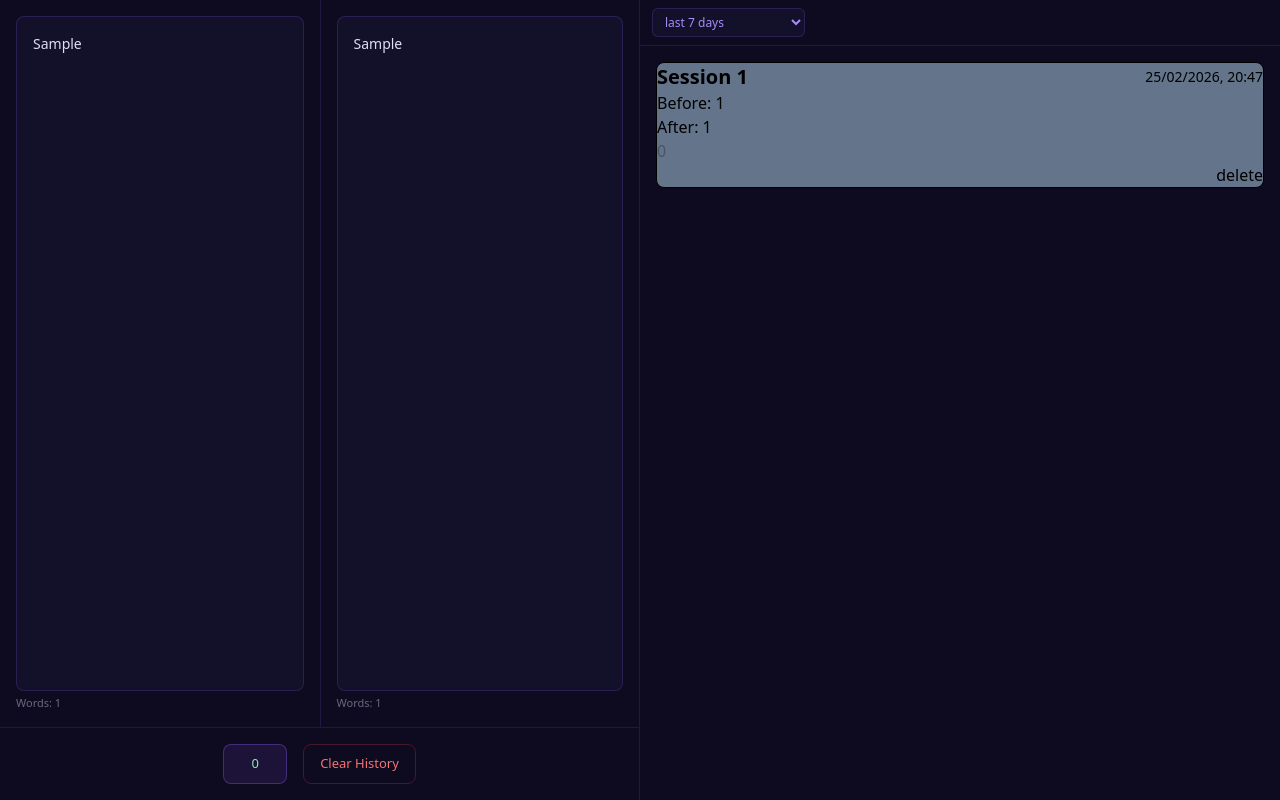
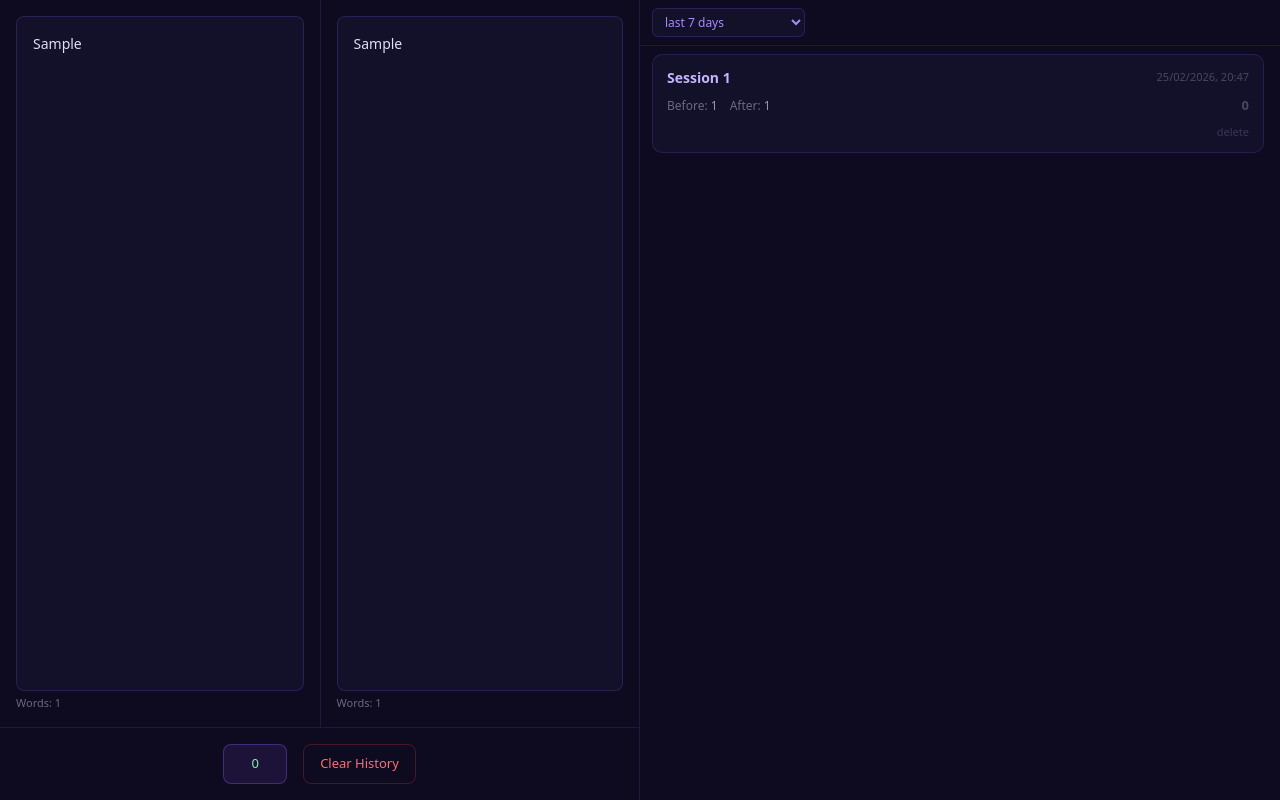
Before and after one commit to levithdev/PomoWords, a React (Vite) app: page / in a window 1280 px wide. Both pictures are taken after typing "Sample", "Sample" into the empty fields and a click on the button "Calculate difference". Shown: the top 800 px of the page. Built offline with nearby package versions, Linux system fonts and the light colour scheme.

Commit message:
feat: redesign SessionList with dark purple theme

```diff
--- a/src/components/SessionList.tsx
+++ b/src/components/SessionList.tsx
@@ -21,9 +21,9 @@ export interface SessionListProps {
 }
 
 const getGapColor = (gap: number) => {
-  if (gap < 0) return "text-red-600"
-  if (gap === 0) return "text-gray-600"
-  return "text-green-400"
+  if (gap < 0) return "#FDA4AF"
+  if (gap === 0) return "#4B4560"
+  return "#86EFAC"
 }
 
 export function SessionList({ data, actions }: SessionListProps) {
@@ -31,12 +31,26 @@ export function SessionList({ data, actions }: SessionListProps) {
   const { setNewName, deleteSession, rename, taskInEdit, setEditingId, handleEnter, countWords } = actions
 
   return (
-    <div>
-      <ul>
+    <div style={{ padding: "8px 16px 8px 12px" }}>
+      <ul style={{ listStyle: "none", margin: 0, padding: 0, display: "flex", flexDirection: "column", gap: 8 }}>
         {filterPomoList.map((pomo) => (
           <li key={pomo.id}>
-            <div className="bg-slate-500 border border-black m-4 rounded-lg flex flex-col justify-between">
-              <div className="flex justify-between items-center">
+            <div
+              style={{
+                background: "#13102A",
+                border: "1px solid rgba(139,92,246,0.18)",
+                borderRadius: 10,
+                padding: "12px 14px",
+                display: "flex",
+                flexDirection: "column",
+                gap: 8,
+                transition: "border-color 0.15s",
+              }}
+              onMouseEnter={(e) => (e.currentTarget.style.borderColor = "rgba(139,92,246,0.35)")}
+              onMouseLeave={(e) => (e.currentTarget.style.borderColor = "rgba(139,92,246,0.18)")}
+            >
+              {/* Top row */}
+              <div style={{ display: "flex", justifyContent: "space-between", alignItems: "center" }}>
                 {editingId === pomo.id ? (
                   <input
                     type="text"
@@ -49,17 +63,31 @@ export function SessionList({ data, actions }: SessionListProps) {
                         setNewName("")
                       })
                     }
+                    style={{
+                      background: "#1E1A35",
+                      border: "1px solid rgba(139,92,246,0.40)",
+                      borderRadius: 6,
+                      color: "#E2DCF7",
+                      fontSize: 13,
+                      padding: "4px 8px",
+                      outline: "none",
+                    }}
                   />
                 ) : (
                   <h3
-                    className="text-xl font-bold"
                     onClick={() => taskInEdit(pomo.id)}
+                    style={{
+                      fontSize: 14,
+                      fontWeight: 600,
+                      color: "#C4B5FD",
+                      cursor: "pointer",
+                      margin: 0,
+                    }}
                   >
                     {pomo.name}
                   </h3>
                 )}
-                <div className="flex flex-col">
-                  <p className="flex justify-end text-sm">
+                <span style={{ fontSize: 11, color: "#4B4560" }}>
                   {new Date(pomo.time).toLocaleDateString("pt-BR", {
                     day: "2-digit",
                     month: "2-digit",
@@ -67,16 +95,40 @@ export function SessionList({ data, actions }: SessionListProps) {
                     hour: "2-digit",
                     minute: "2-digit",
                   })}
-                  </p>
+                </span>
               </div>
+
+              {/* Stats row */}
+              <div style={{ display: "flex", alignItems: "center", gap: 12 }}>
+                <span style={{ fontSize: 12, color: "#6B6880" }}>
+                  Before: <span style={{ color: "#9D93B0" }}>{countWords(pomo.beforeText)}</span>
+                </span>
+                <span style={{ fontSize: 12, color: "#6B6880" }}>
+                  After: <span style={{ color: "#9D93B0" }}>{countWords(pomo.afterText)}</span>
+                </span>
+                <span style={{ fontSize: 13, fontWeight: 600, color: getGapColor(pomo.wordGap), marginLeft: "auto" }}>
+                  {pomo.wordGap > 0 ? `+${pomo.wordGap}` : pomo.wordGap}
+                </span>
               </div>
-              <div>
-                <p>Before: {countWords(pomo.beforeText)}</p>
-                <p>After: {countWords(pomo.afterText)}</p>
-                <p className={getGapColor(pomo.wordGap)}>{pomo.wordGap}</p>
-              </div>
-              <div className="flex justify-end">
-                <button onClick={() => deleteSession(pomo.id)}>delete</button>
+
+              {/* Delete row */}
+              <div style={{ display: "flex", justifyContent: "flex-end" }}>
+                <button
+                  onClick={() => deleteSession(pomo.id)}
+                  style={{
+                    background: "transparent",
+                    border: "none",
+                    color: "#3D3555",
+                    fontSize: 11,
+                    cursor: "pointer",
+                    padding: 0,
+                    transition: "color 0.15s",
+                  }}
+                  onMouseEnter={(e) => (e.currentTarget.style.color = "#F87171")}
+                  onMouseLeave={(e) => (e.currentTarget.style.color = "#3D3555")}
+                >
+                  delete
+                </button>
               </div>
             </div>
           </li>
```
Lines whose indentation alone changed are shown as unchanged.
